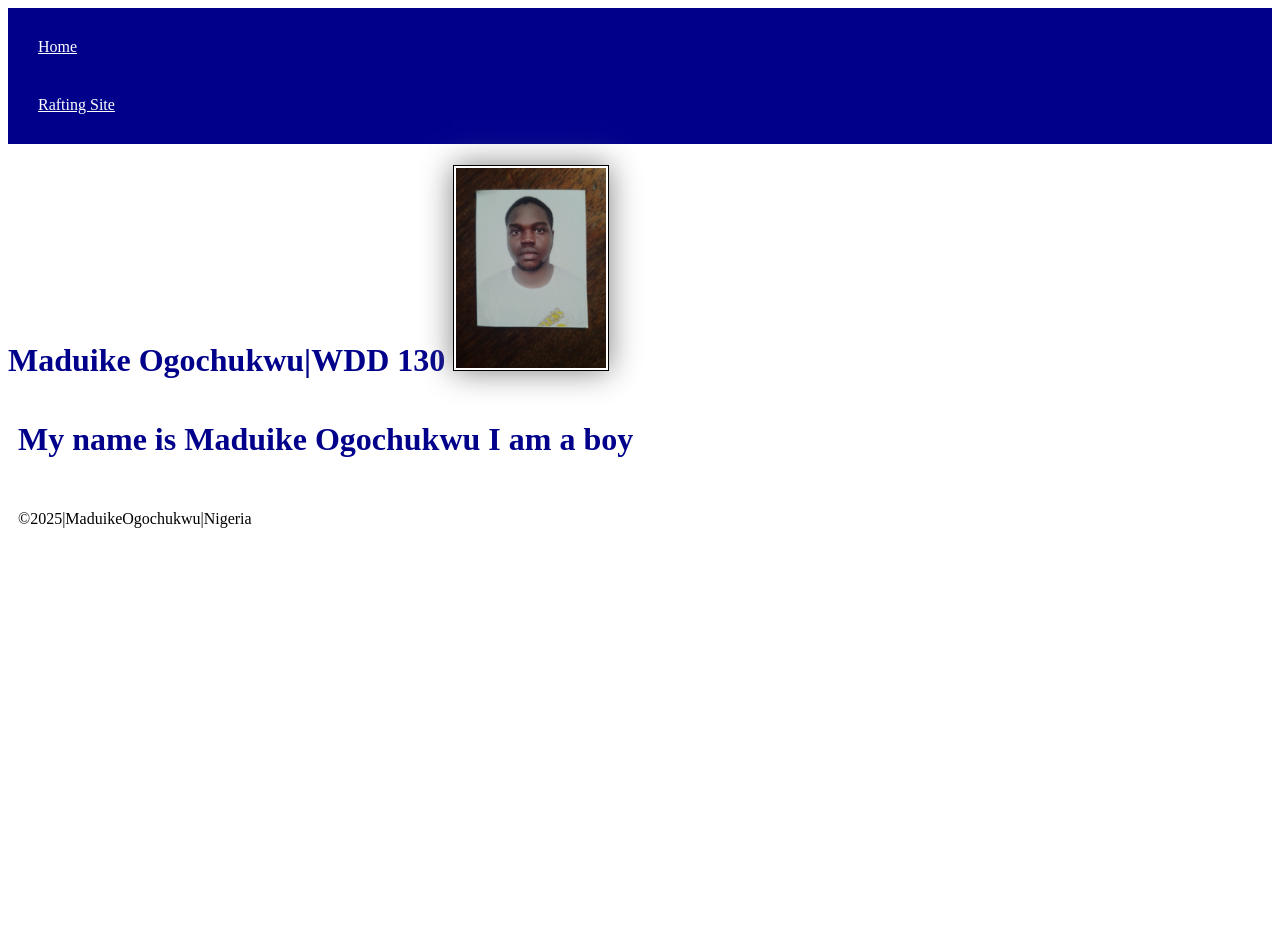
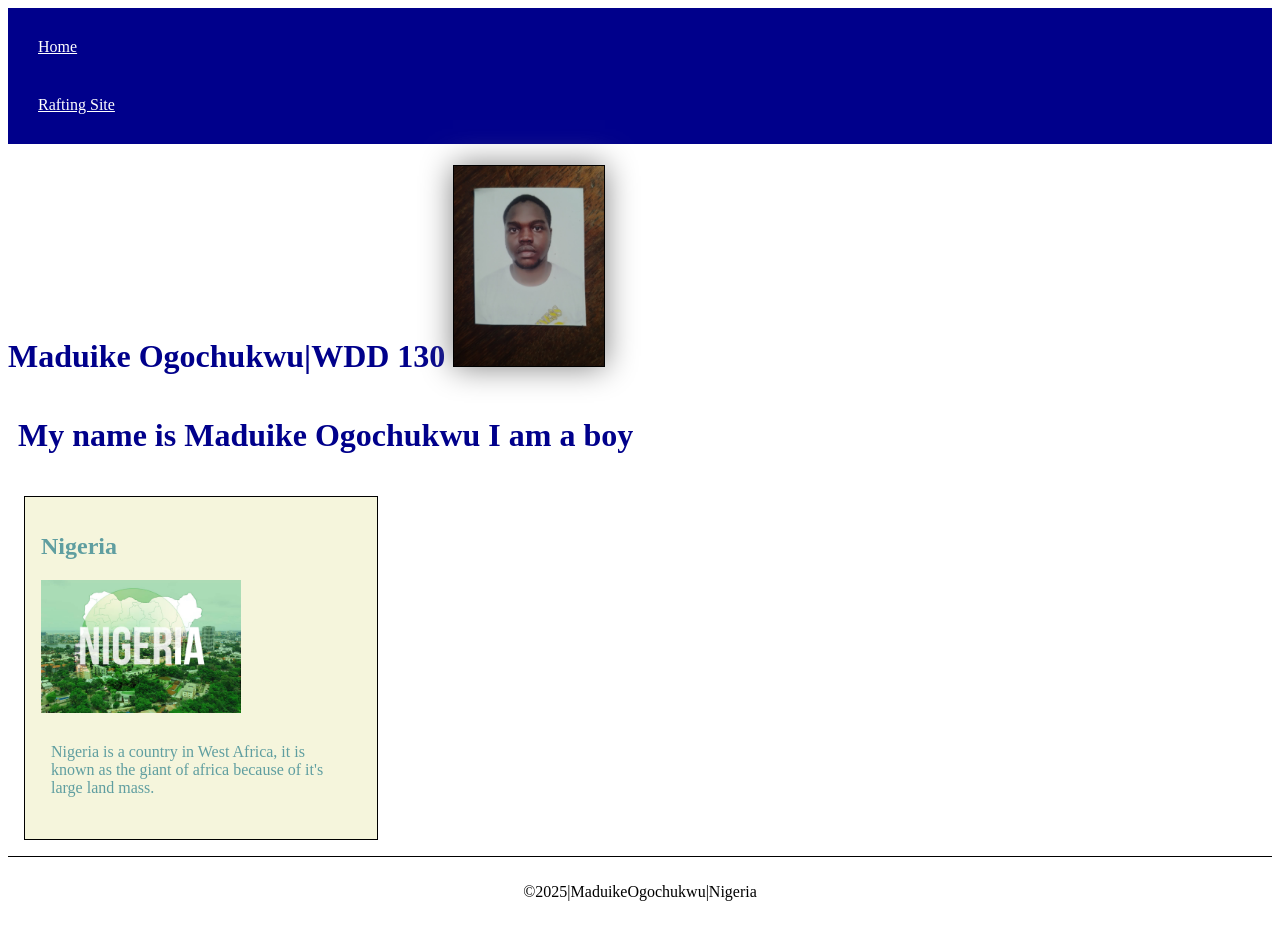
Before and after one commit to Ogochukwumaduike/index.html, a plain HTML site: page index.html in a window 1280 px wide. Before the commit the page ends 800 px from the top, so only its background shows below. Drawn offline with Linux system fonts and the light colour scheme; files that its build step writes are made by us from their sources.

Commit message:
modified index.html and styles.css

```diff
--- a/index.html
+++ b/index.html
@@ -2,10 +2,11 @@
 <html lang="en-US">
 
 <head>
-    <link rel="stylesheet" href="styles/styles.css">
     <title>Maduike Ogochukwu|WDD 130</title>
     <meta charset="utf-8">
     <meta name="viewport" content="width=device-width, initial-scale=1">
+    <meta name="description" content="Maduike Ogochukwu |WDD130 Webpage enhancement">
+    <meta name="author" content="Maduike Ogochukwu">
     <link rel="stylesheet" href="/styles.css">
 </head>
 
@@ -23,6 +24,12 @@
             <p>My name is Maduike Ogochukwu I am a boy</p>
         </h1>
     </main>
+    <aside>
+        <h2>Nigeria</h2>
+        <image src="images/nigeria.jpg" alt="Nigeria" width="200">
+            <p>Nigeria is a country in West Africa, it is known as the giant of africa because of it's large land mass.
+            </p>
+    </aside>
     <footer>
         <p>©2025|MaduikeOgochukwu|Nigeria</p>
     </footer>
--- a/styles/styles.css
+++ b/styles/styles.css
@@ -13,14 +13,38 @@ h1 {
     color: darkblue;
 }
 
-img {
+main img {
     width: 150px;
     height: auto;
     border: 1px solid black;
-    padding: 2px;
+    padding: 0;
     box-shadow: 0 0 30px gray;
 }
 
 p {
     padding: 10px;
 }
+
+main {
+    width: 800px;
+}
+
+aside {
+    width: 20rem;
+    margin: 1rem;
+    border: 1px solid black;
+    padding: 1rem;
+    background-color: beige;
+    color: cadetblue;
+}
+
+aside img {
+    width: 200px;
+    height: auto;
+}
+
+footer {
+    margin-top: 12px;
+    border-top: 1px solid black;
+    text-align: center;
+}
```
Also changed, not shown: images/nigeria.jpg (added).
